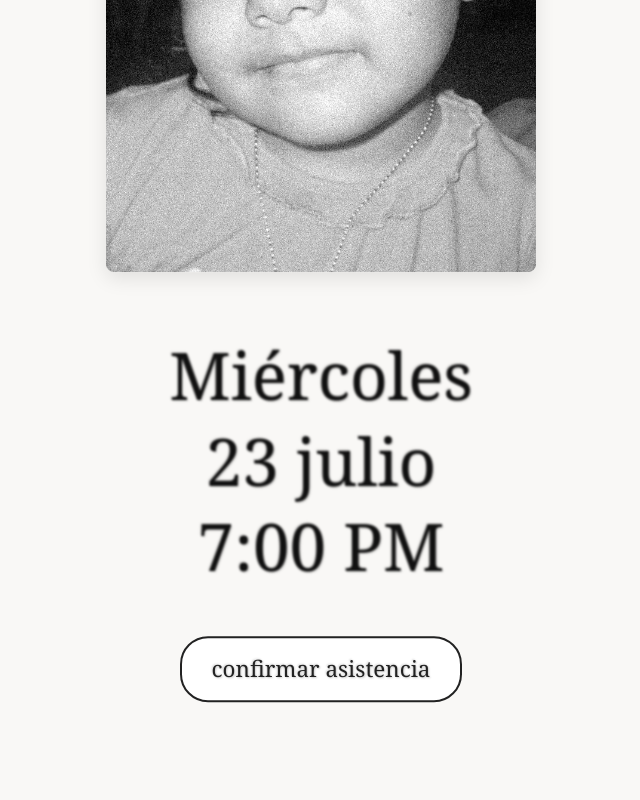
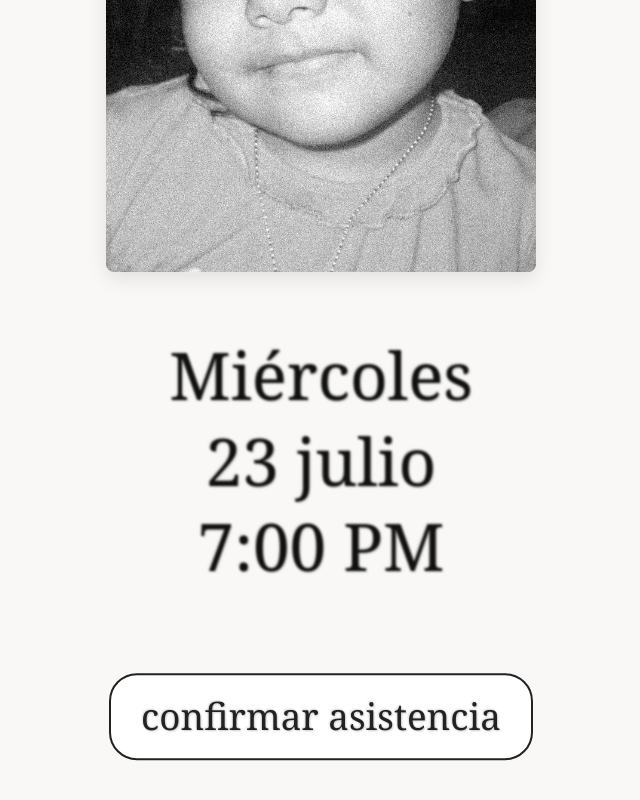
Before and after one commit to l3zmar/mar-birthday, a plain HTML site: page index.html in a window 1280 px wide. Shown: the part 1003-1803 px from the top of the page, without its empty margins (319-959 px from the left). Drawn offline with nearby package versions, Linux system fonts and the light colour scheme.

Commit message:
Update styles.css

```diff
--- a/styles.css
+++ b/styles.css
@@ -80,14 +80,14 @@ body {
 
 .rsvp-btn {
   display: inline-block;
-  margin-top: 48px;
+  margin-top: 85px;
   padding: 14px 30px;
   background: #fff;
   color: #222;
   border: 2px solid #222;
   border-radius: 28px;
   font-family: 'Georgia', serif;
-  font-size: 1.4em;
+  font-size: 2.3em;
   text-decoration: none;
   text-align: center;
   transition: background 0.2s, color 0.2s;
@@ -99,7 +99,7 @@ body {
 }
 
 .rsvp-btn:hover {
-  background: #222;
+  background: #794691;
   color: #fff;
 }
 
```
